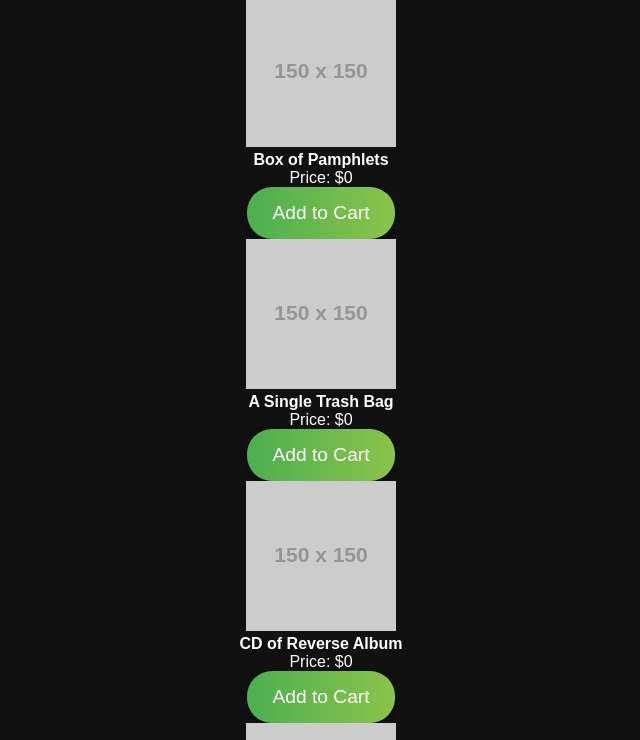
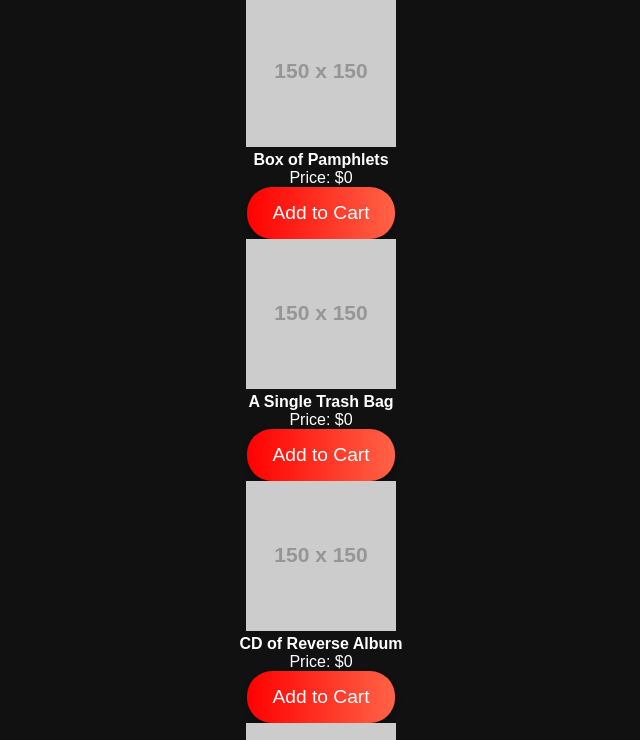
Before and after one commit to michaelferranti4/projectile.now, a plain HTML site: page store.html in a window 1280 px wide. Shown: the part 60-800 px from the top of the page, without its empty margins (319-959 px from the left). Drawn offline with Linux system fonts and the light colour scheme; placeholder pictures from the web are drawn by us.

```diff
--- a/style.css
+++ b/style.css
@@ -69,8 +69,7 @@
 
 /* Cool button design */
 button {
-  background: linear-gradient(to right, #4caf50, #8bc34a); /* Gradient background */
-  color: #fff;
+    background: linear-gradient(to right, #ff0000, #ff6347);  color: #fff;
   border: none;
   padding: 15px 25px;
   font-size: 1.2rem;
```
